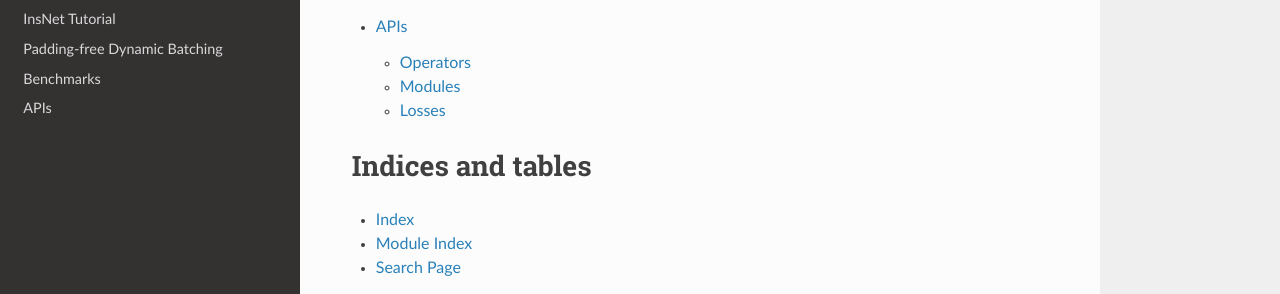
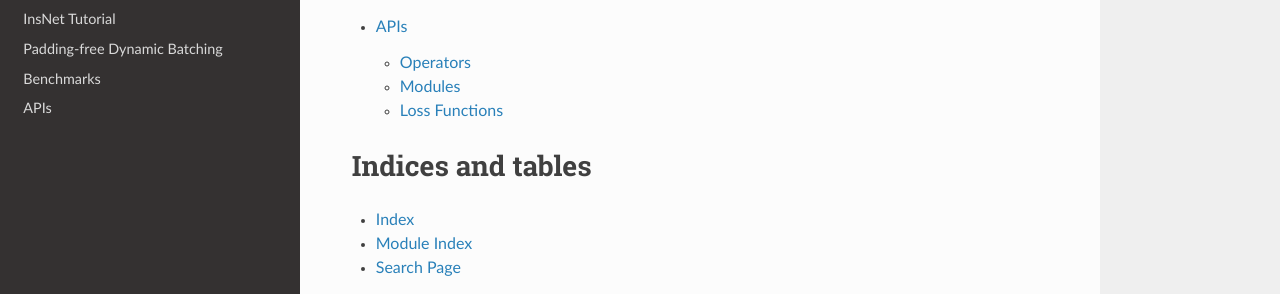
Before and after one commit to chncwang/InsNet, a Sphinx documentation site: the page built from docs/source/index.rst, in a window 1280 px wide and 900 px high, scrolled down 1624 px. Shown: the part 431-725 px from the top of the window. Built offline with Sphinx 7.4.7 and the Read the Docs theme 2.0.0, drawn with Linux system fonts in a browser that asks for light colours.

Commit message:
fix some doc problems

```diff
--- a/docs/source/reference.rst
+++ b/docs/source/reference.rst
@@ -62,6 +62,6 @@ Modules
 .. doxygenfunction:: transformerDecoder(TransformerDecoderState &, const std::vector<Node*> &, const std::vector<Node*> &, Node &, TransformerDecoderParams &, dtype);
 .. doxygenfunction:: transformerEncoder
 
-Losses
+Loss Functions
 ---------
 .. doxygenfunction:: NLLLoss
```
Also changed, not shown: 2 other files.
